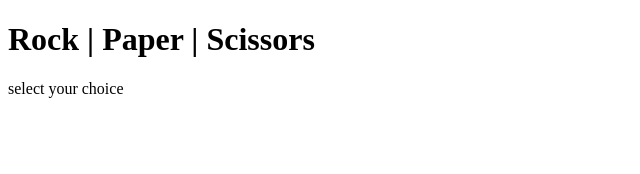
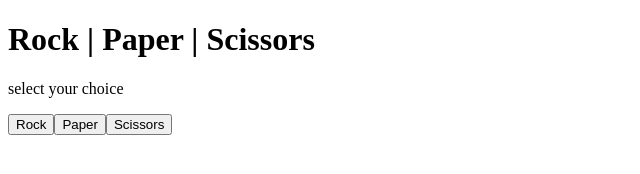
Before and after one commit to sammyremi/odin-rock-paper-scissors, a plain HTML site: page index.html in a window 1280 px wide. Shown: the whole page, without its empty margins (0-640 px from the left). Drawn offline with Linux system fonts and the light colour scheme; the site is published under a folder, as on GitHub Pages, so addresses that start at the root find nothing.

Commit message:
add . to point to root directory

```diff
--- a/index.html
+++ b/index.html
@@ -3,7 +3,7 @@
 <head>
     <meta charset="UTF-8" />
     <title>Rock Papper Scissors</title>
-    <script src="/index.js" defer></script>
+    <script src="./index.js" defer></script>
 </head>
 <body>
     <div id="container">
```
